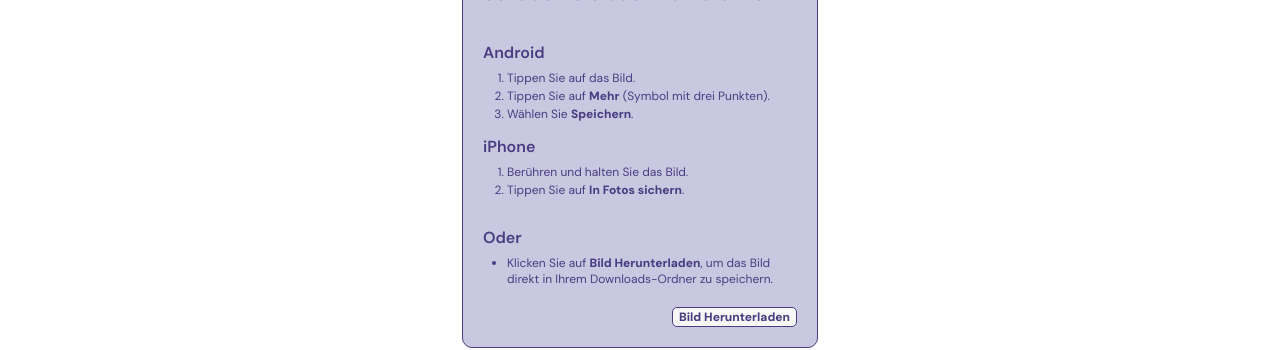
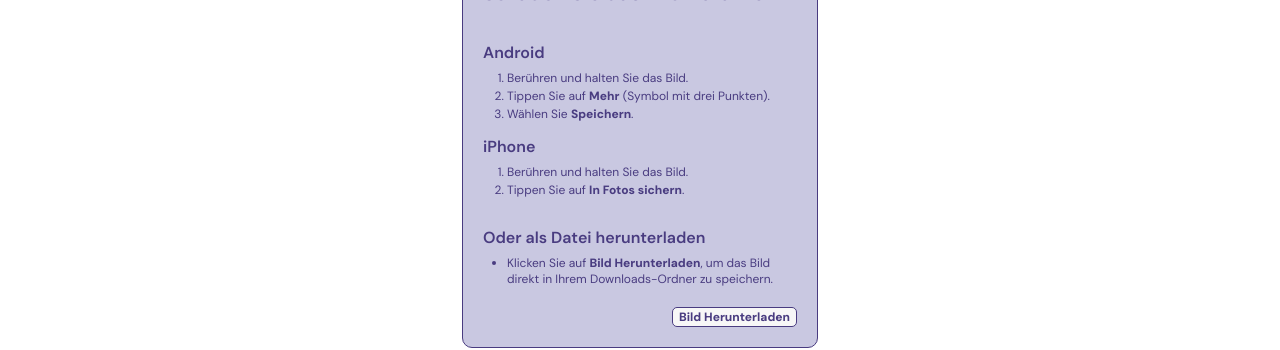
Before and after one commit to AlexanderBraatz/linkedin-banner-image-generator, a Next.js app: page /download/1 in a window 1280 px wide. Shown: the part 180-530 px from the top of the page. Built offline with nearby package versions, Linux system fonts and the light colour scheme.

Commit message:
feat: improve UX of download page

```diff
--- a/src/app/download/[linkId]/page.jsx
+++ b/src/app/download/[linkId]/page.jsx
@@ -75,7 +75,7 @@ export default function DownloadPage({ params }) {
 							<ParagraphSubTitle>Android</ParagraphSubTitle>
 							<ol>
 								<Li>
-									<Paragraph>Tippen Sie auf das Bild.</Paragraph>
+									<Paragraph>Berühren und halten Sie das Bild.</Paragraph>
 								</Li>
 								<Li>
 									<Paragraph>
@@ -101,7 +101,9 @@ export default function DownloadPage({ params }) {
 								</Li>
 							</ol>
 							<br />
-							<ParagraphSubTitle>Oder</ParagraphSubTitle>
+							<ParagraphSubTitle>
+								Oder als Datei herunterladen
+							</ParagraphSubTitle>
 							<ul>
 								<Li>
 									<Paragraph>
```
